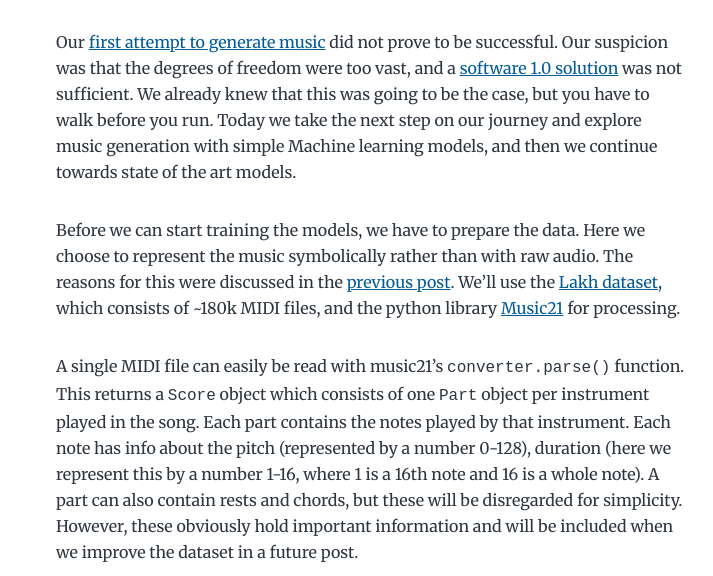
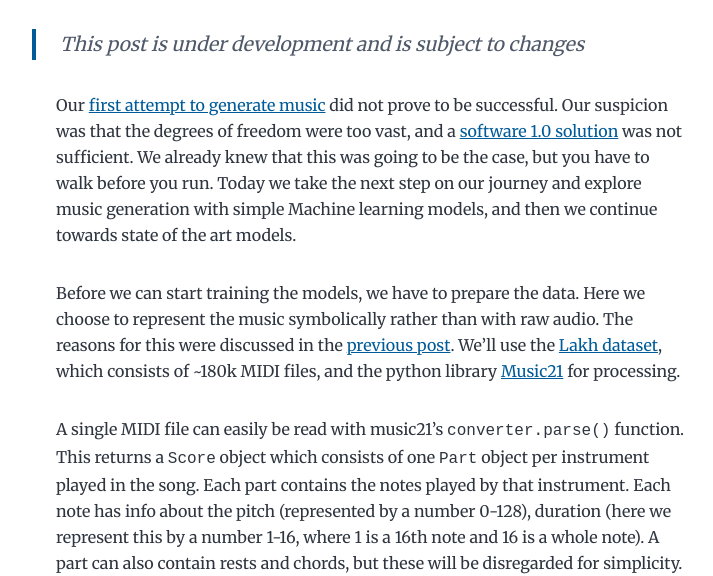
Before and after one commit to lukaspetersson/ye_tools_blog, a Gatsby site: page /3_ml_data/data/ in a window 1280 px wide. Shown: the part 255-831 px from the top of the page, without its empty margins (268-981 px from the left). Built offline with nearby package versions, Linux system fonts and the light colour scheme; Gatsby itself is replaced by a stand-in of ours; some packages are replaced by stand-ins of ours.

Commit message:
under dev

```diff
--- a/content/blog/3_ml_data/data.md
+++ b/content/blog/3_ml_data/data.md
@@ -3,6 +3,8 @@ title: "Melody generation with ML, part 1: Data"
 date: "2022-07-26"
 description: "Prepare dataset for future melody models."
 ---
+
+> This post is under development and is subject to changes
 
 Our [first attempt to generate music](https://yetools.net/1_markov_chains/markov_chains/) did not prove to be successful. Our suspicion was that the degrees of freedom were too vast, and a [software 1.0 solution](https://karpathy.medium.com/software-2-0-a64152b37c35) was not sufficient. We already knew that this was going to be the case, but you have to walk before you run. Today we take the next step on our journey and explore music generation with simple Machine learning models, and then we continue towards state of the art models.
 
```
